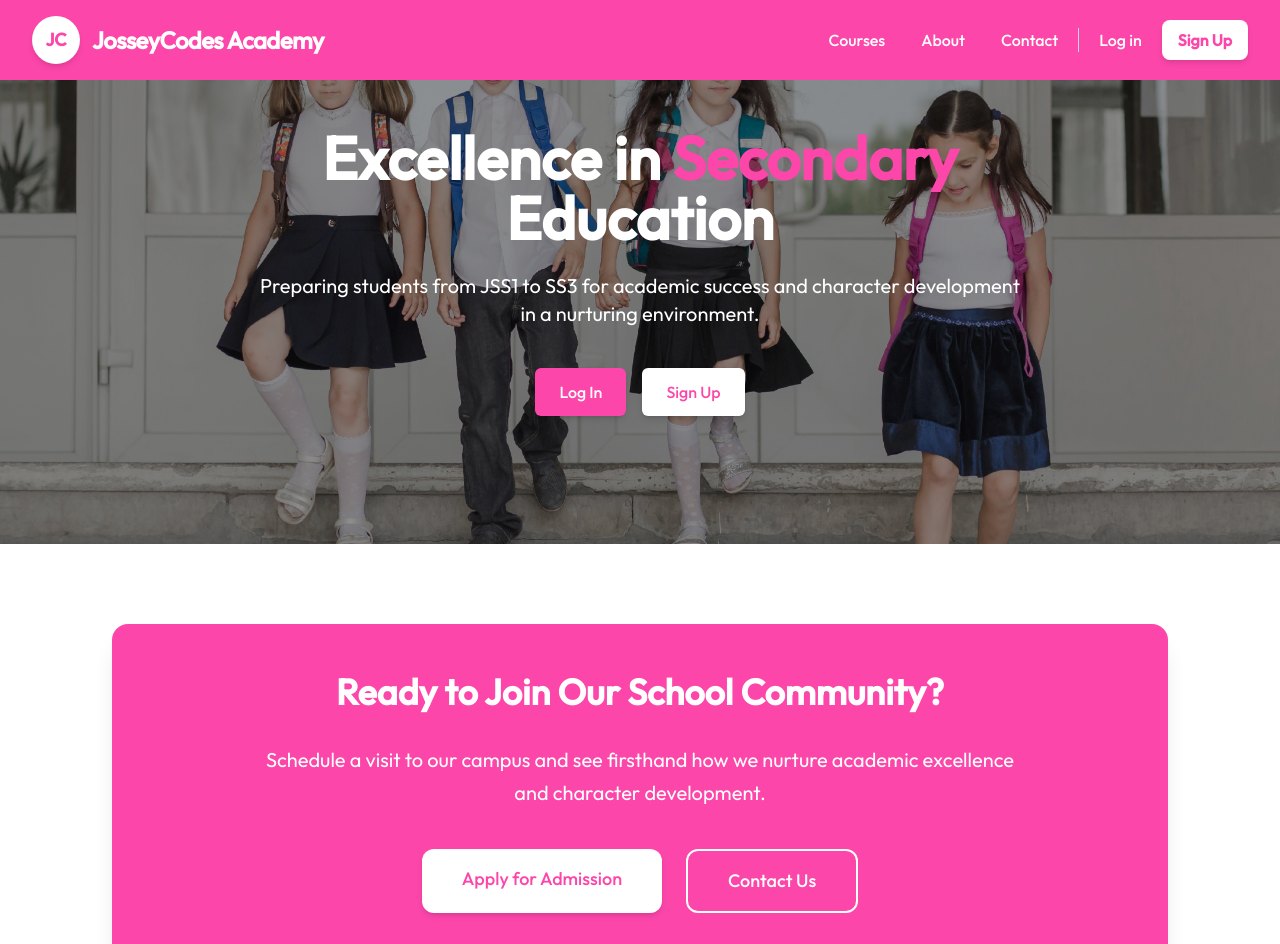
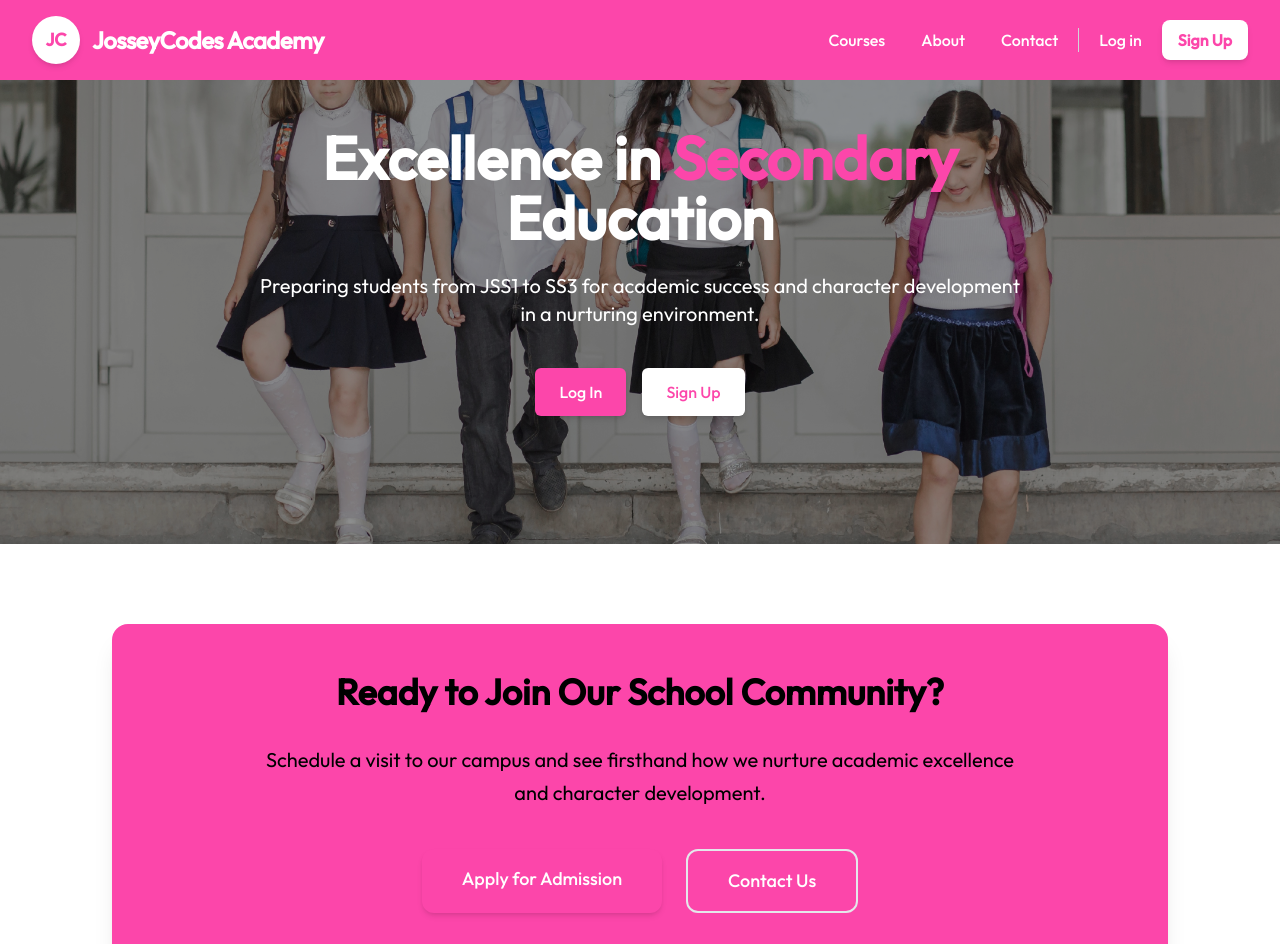
Before and after one commit to josseycodes1/School-Management-App-Frontend, a Next.js app: page / in a window 1280 px wide. Shown: the top 944 px of the page. Built offline with nearby package versions, Linux system fonts and the light colour scheme.

Commit message:
home page fix

```diff
--- a/src/components/HomePageComponents/CallToAction.tsx
+++ b/src/components/HomePageComponents/CallToAction.tsx
@@ -4,16 +4,16 @@ export default function CallToAction() {
   return (
     <section className="py-16 md:py-20 bg-white">
       <div className="max-w-6xl mx-auto px-6 md:px-8 lg:px-12"> {/* Increased to max-w-6xl and added lg:px-12 */}
-        <div className="bg-josseypink1 rounded-2xl shadow-xl p-10 md:p-12 text-center text-white">
+        <div className="bg-josseypink1 rounded-2xl shadow-xl p-10 md:p-12 text-center">
           <h2 className="text-3xl md:text-4xl font-bold mb-8">Ready to Join Our School Community?</h2>
           <p className="text-xl mb-10 max-w-3xl mx-auto leading-relaxed"> {/* Increased text container width too */}
             Schedule a visit to our campus and see firsthand how we nurture academic excellence and character development.
           </p>
           <div className="flex flex-col sm:flex-row justify-center gap-6">
-            <Link href="/admission" className="px-10 py-4 bg-white text-josseypink1 rounded-xl hover:bg-josseypink2 transition-all duration-300 font-medium text-lg shadow-md hover:shadow-lg">
+            <Link href="/admission" className="px-10 py-4 bg-josseypink1 text-white rounded-xl hover:bg-josseypink2 transition-all duration-300 font-medium text-lg shadow-md hover:shadow-lg">
               Apply for Admission
             </Link>
-            <Link href="/contact" className="px-10 py-4 border-2 border-white text-white rounded-xl hover:bg-white hover:text-josseypink2 transition-all duration-300 font-medium text-lg">
+            <Link href="/contact" className="px-10 py-4 border-2 bg-josseypink1 text-white rounded-xl hover:bg-josseypink2 transition-all duration-300 font-medium text-lg">
               Contact Us
             </Link>
           </div>
```
